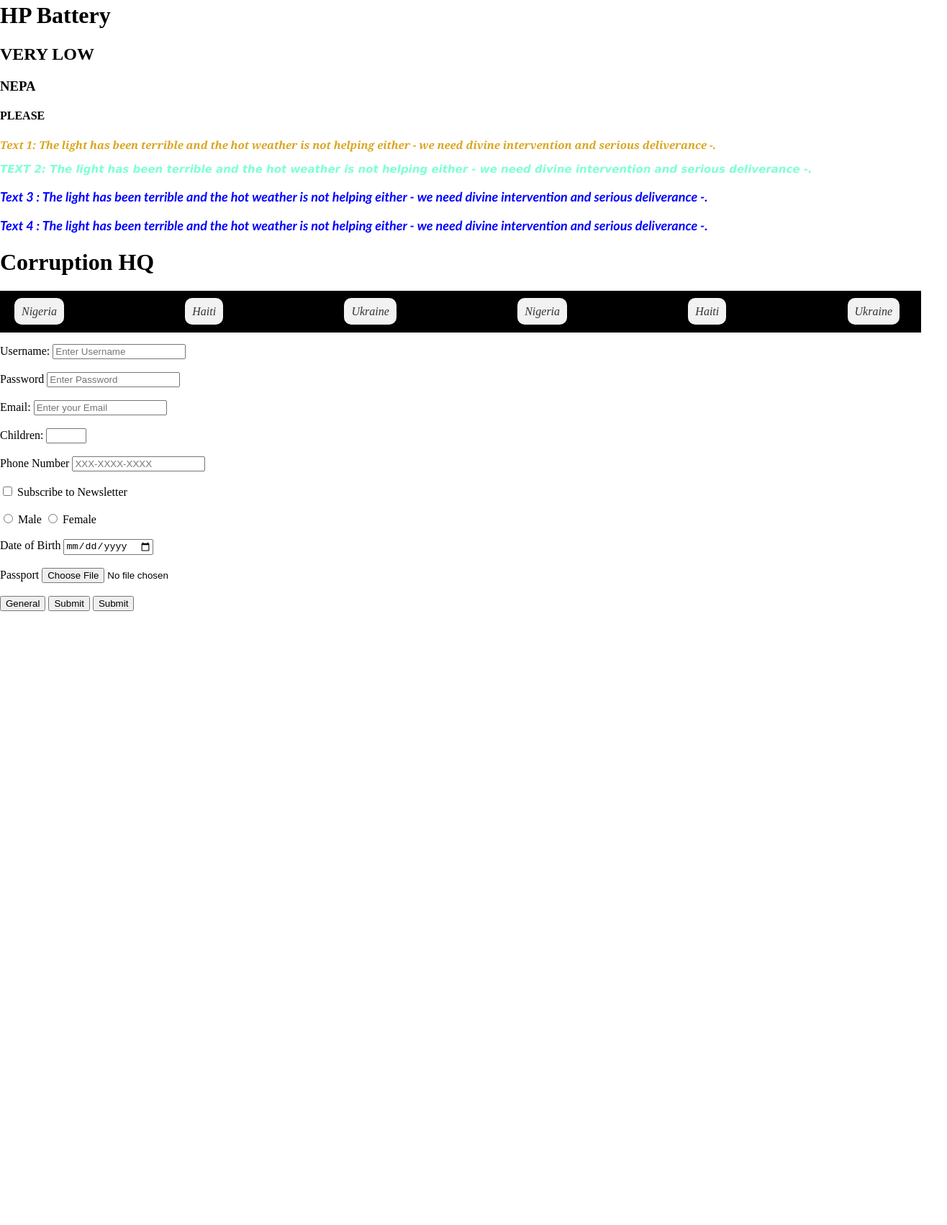
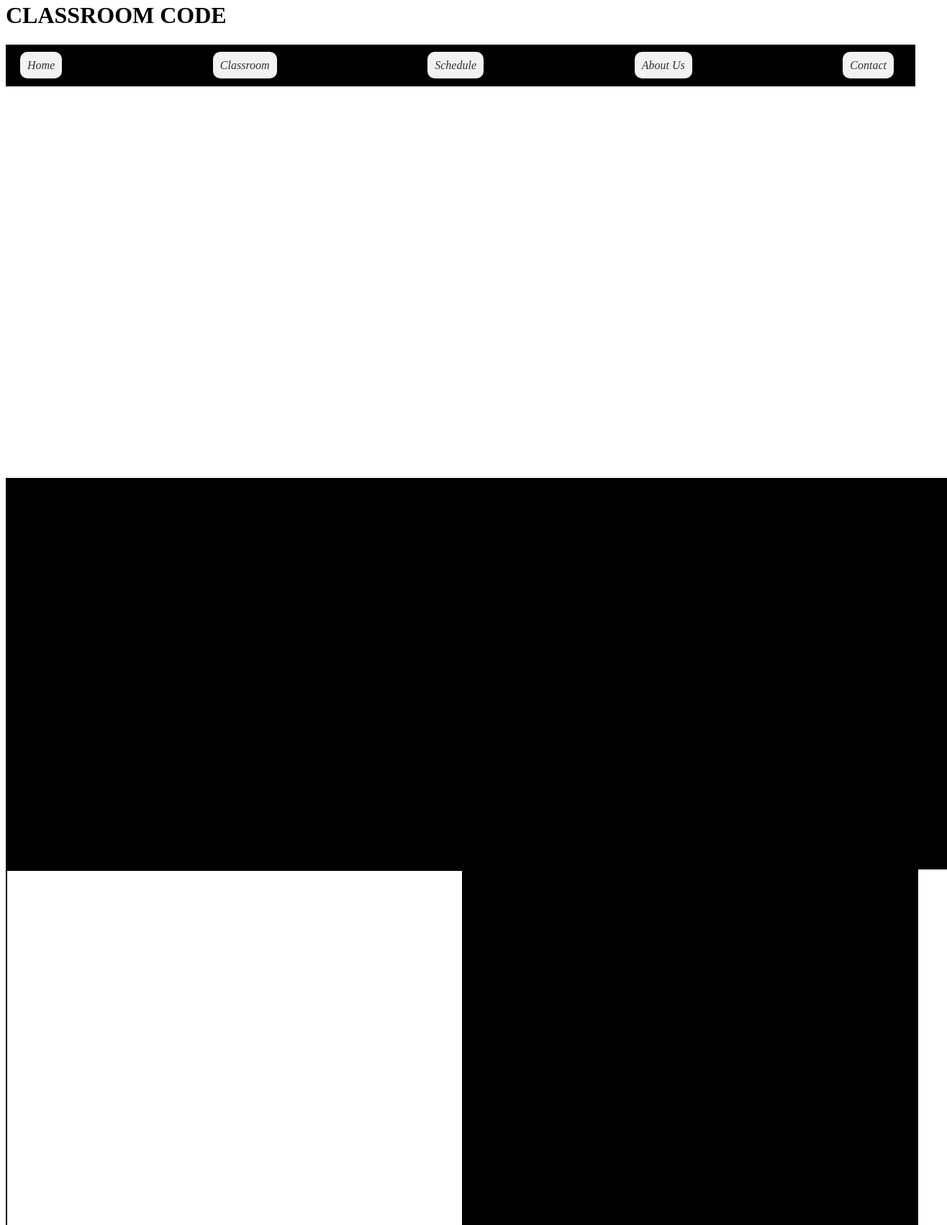
Before and after one commit to MeanboyDC/Adebowale_Frontend, a plain HTML site: page Projects/Frontend/index.html in a window 1280 px wide. Shown: the part 18-1720 px from the top of the page at 72% size, 1316 px wide, since content can reach past the window. Before the commit the page ends 867 px from the top, so only its background shows below. Drawn offline with Linux system fonts and the light colour scheme.

Commit message:
Css Boxing

```diff
--- a/Projects/Frontend/Index.css
+++ b/Projects/Frontend/Index.css
@@ -14,10 +14,8 @@
 div p{
     background-color: none;
 }
-body{
-    margin: 0;
-    padding: 0;
-}
+
+
 ul>li{
     list-style-type: none; color: black; ; font-style: italic;
     ;
@@ -51,3 +49,64 @@ nav ul li a:hover{
     background-color: aquamarine;
 
 }
+#First-Container{
+    width: 100%;
+    height: 500px;
+    padding: 20px;
+    border: 2px solid white;
+    margin: 0px;
+    background-color: white;
+
+
+}
+#Second{
+    width: 100%;
+    height: 500px;
+    padding: 20px;
+    border: 2px solid black;
+    margin: 0px;
+    background-color: black;
+
+
+}
+#Third{
+    width: 100%;
+    height: fit-content;
+    padding: 0px;
+    border: 2px solid black;
+    margin: 0px;
+    background-color: #f2f2f2;
+    display: flex;
+    flex-direction: row;
+
+
+}
+#Fourth{
+    width: 100%;
+    height: fit-content;
+    padding: 0px;
+    border: 2px solid black;
+    margin: 0px;
+    background-color: black;
+    display: flex;
+    flex-direction: row;
+
+
+}
+
+.Division{
+    width: 50%;
+    height: 500px;
+}
+
+#Division1{
+    background-color: white;
+
+
+
+}
+#Division2{
+    background-color: black;
+
+
+}
--- a/Projects/Frontend/index.html
+++ b/Projects/Frontend/index.html
@@ -11,39 +11,39 @@
 </head>
 
 <body>
-    <h1> HP Battery </h1>
-    <h2>VERY LOW </h2>
-    <h3>NEPA</h3>
-    <h4> PLEASE</h4>
-<div>
-    <p id="Text1">Text 1:
-            The light has been terrible and the hot weather is not helping either - we need divine intervention and serious deliverance -.
-    </p>
 
-    <p id="des">TEXT 2:
-        The light has been terrible and the hot weather is not helping either - we need divine intervention and serious deliverance -.
-</p>
-<p class="Textgroup">Text 3
-    :
-    The light has been terrible and the hot weather is not helping either - we need divine intervention and serious deliverance -.
-</p>
-<p class="Textgroup">Text 4
-    :
-    The light has been terrible and the hot weather is not helping either - we need divine intervention and serious deliverance -.
-</p>
-</div>
 
-<h1>Corruption HQ</h1>
+<h1>CLASSROOM CODE</h1>
 <nav>
 <ul>
-<li> <a href="#">Nigeria</a></li>
-<li> <a href="#">Haiti</a></li>
-<li> <a href="#">Ukraine</a></li>
-<li> <a href="#">Nigeria</a></li>
-<li> <a href="#">Haiti</a></li>
-<li> <a href="#">Ukraine</a></li>
+<li> <a href="#">Home</a></li>
+<li> <a href="#">Classroom</a></li>
+<li> <a href="#">Schedule</a></li>
+<li> <a href="#">About Us</a></li>
+<li> <a href="#">Contact</a></li>
     </ul>
 </nav>
+<section id="First-Container">
+
+</section>
+<section id="Second">
+
+</section>
+<section id="Third">
+    <div class="Division" id="Division1">
+
+    </div>
+    <div class="Division" id="Division2">
+
+    </div>
+
+</section>
+<section id="Fourth">
+    <div class="Division" id="Division1">
+
+    </div>
+    <div class="Division" id="Division2">
+</section>
 <link rel="Stylesheet" href="Index.css">
 
 <form action="/Save-form" method="post">
```
Also changed, not shown: 1 other file.
